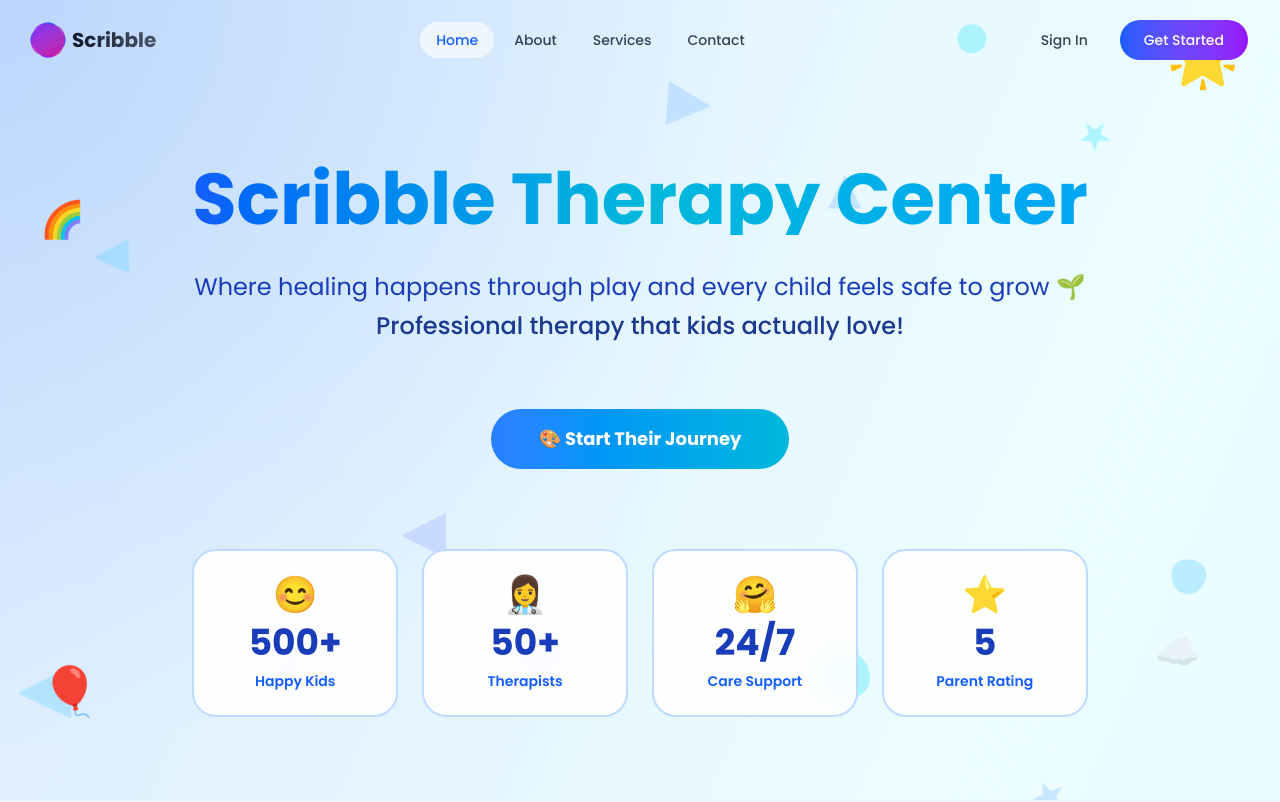
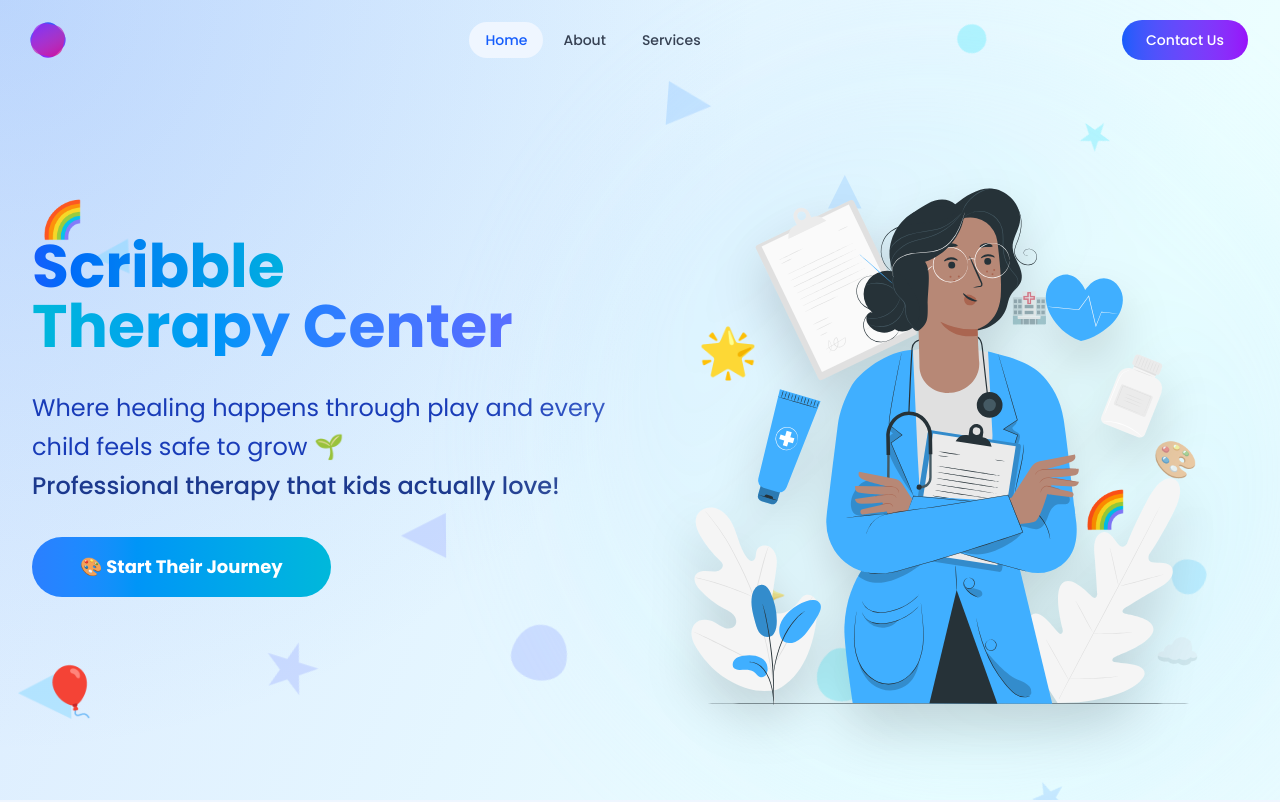
Before and after one commit to Kenneth14031129/Scribble-Website, a React (Vite) app: page / in a window 1280 px wide. Shown: the top 802 px of the page. Built offline with nearby package versions, Linux system fonts and the light colour scheme.

Commit message:
Enhance homepage and header

```diff
--- a/src/components/Header.jsx
+++ b/src/components/Header.jsx
@@ -18,7 +18,6 @@ const Header = () => {
     { path: "/", label: "Home" },
     { path: "/about", label: "About" },
     { path: "/services", label: "Services" },
-    { path: "/contact", label: "Contact" },
   ];
 
   return (
@@ -36,9 +35,6 @@ const Header = () => {
               <div className="w-8 h-8 bg-gradient-to-br from-blue-600 to-purple-600 rounded-xl rotate-45 group-hover:rotate-[50deg] transition-transform duration-300"></div>
               <div className="absolute inset-0 w-8 h-8 bg-gradient-to-br from-purple-600 to-pink-600 rounded-xl rotate-12 group-hover:rotate-[15deg] transition-transform duration-300 opacity-70"></div>
             </div>
-            <span className="text-xl font-bold bg-gradient-to-r from-gray-900 to-gray-600 bg-clip-text text-transparent">
-              Scribble
-            </span>
           </Link>
 
           <div className="hidden md:flex items-center space-x-1">
@@ -65,11 +61,8 @@ const Header = () => {
           </div>
 
           <div className="hidden md:flex items-center space-x-4">
-            <button className="px-4 py-2 text-sm font-medium text-gray-700 hover:text-blue-600 transition-colors duration-300">
-              Sign In
-            </button>
             <button className="group relative px-6 py-2.5 bg-gradient-to-r from-blue-600 to-purple-600 text-white text-sm font-medium rounded-full hover:from-blue-700 hover:to-purple-700 transition-all duration-300 transform hover:scale-105 hover:shadow-lg">
-              <span className="relative z-10">Get Started</span>
+              <span className="relative z-10">Contact Us</span>
               <div className="absolute inset-0 bg-gradient-to-r from-purple-600 to-pink-600 rounded-full opacity-0 group-hover:opacity-100 transition-opacity duration-300"></div>
             </button>
           </div>
@@ -121,11 +114,8 @@ const Header = () => {
             );
           })}
           <div className="pt-4 border-t border-gray-200 space-y-3">
-            <button className="w-full px-4 py-3 text-base font-medium text-gray-700 bg-gray-50 rounded-xl hover:bg-gray-100 transition-colors duration-300">
-              Sign In
-            </button>
             <button className="w-full px-4 py-3 bg-gradient-to-r from-blue-600 to-purple-600 text-white text-base font-medium rounded-xl hover:from-blue-700 hover:to-purple-700 transition-all duration-300">
-              Get Started
+              Contact Us
             </button>
           </div>
         </div>
--- a/src/pages/Home.jsx
+++ b/src/pages/Home.jsx
@@ -3,12 +3,13 @@ import { Link } from "react-router-dom";
 import SafeSvg from "../assets/Safe.svg";
 import FunSvg from "../assets/Fun.svg";
 import ExpertSvg from "../assets/Expert.svg";
+import DoctorSvg from "../assets/Doctor.svg";
 import CardSwap, { Card } from "../CardSwap/CardSwap";
 
 const Home = () => {
   const [isVisible, setIsVisible] = useState(false);
   const [mousePosition, setMousePosition] = useState({ x: 0, y: 0 });
-  const [scrollY, setScrollY] = useState(0);
+  const [setScrollY] = useState(0);
   const [floatingElements, setFloatingElements] = useState([]);
   const heroRef = useRef(null);
   const featuresRef = useRef(null);
@@ -49,13 +50,6 @@ const Home = () => {
       window.removeEventListener("scroll", handleScroll);
     };
   }, []);
-
-  const stats = [
-    { number: "500+", label: "Happy Kids", emoji: "😊" },
-    { number: "50+", label: "Therapists", emoji: "👩‍⚕️" },
-    { number: "24/7", label: "Care Support", emoji: "🤗" },
-    { number: "5", label: "Parent Rating", emoji: "⭐" },
-  ];
 
   const features = [
     {
@@ -249,12 +243,6 @@ const Home = () => {
 
           {/* Additional decorative elements */}
           <div
-            className="absolute top-10 right-10 text-6xl animate-bounce"
-            style={{ animationDuration: "3s" }}
-          >
-            🌟
-          </div>
-          <div
             className="absolute top-1/4 left-10 text-4xl animate-pulse"
             style={{ animationDuration: "2s" }}
           >
@@ -274,7 +262,11 @@ const Home = () => {
           </div>
         </div>
 
-        <div className="relative z-10 text-center px-4 sm:px-6 lg:px-8 max-w-6xl mx-auto">
+        <div className="relative z-10 px-4 sm:px-6 lg:px-8 max-w-7xl mx-auto">
+          {/* Two-column layout: Text on left, Doctor SVG on right */}
+          <div className="grid lg:grid-cols-2 gap-16 items-center min-h-[calc(100vh-160px)]">
+            {/* Left side: Text content */}
+            <div className="space-y-8 text-center lg:text-left">
               {/* Kid-Friendly Main Headline */}
               <div
                 className={`transition-all duration-1000 delay-300 ${
@@ -283,9 +275,12 @@ const Home = () => {
                     : "opacity-0 translate-y-8"
                 }`}
               >
-            <h1 className="text-5xl md:text-7xl lg:text-7xl font-black leading-none mb-8">
+                <h1 className="text-3xl md:text-5xl lg:text-6xl font-black leading-none mb-8">
                   <span className="block bg-gradient-to-r from-blue-600 via-cyan-500 to-sky-500 bg-clip-text text-transparent">
-                Scribble Therapy Center
+                    Scribble
+                  </span>
+                  <span className="block bg-gradient-to-r from-cyan-500 via-blue-500 to-indigo-500 bg-clip-text text-transparent">
+                    Therapy Center
                   </span>
                 </h1>
               </div>
@@ -298,9 +293,9 @@ const Home = () => {
                     : "opacity-0 translate-y-8"
                 }`}
               >
-            <p className="text-xl md:text-2xl text-blue-800 max-w-4xl mx-auto leading-relaxed mb-16">
-              Where healing happens through play and every child feels safe to
-              grow 🌱
+                <p className="text-xl md:text-2xl text-blue-800 leading-relaxed mb-8">
+                  Where healing happens through play and every child feels safe
+                  to grow 🌱
                   <br className="hidden md:block" />
                   <span className="text-blue-900 font-medium">
                     Professional therapy that kids actually love!
@@ -310,7 +305,7 @@ const Home = () => {
 
               {/* Fun CTA Buttons */}
               <div
-            className={`flex flex-col sm:flex-row items-center justify-center gap-6 mb-20 transition-all duration-1000 delay-700 ${
+                className={`flex flex-col sm:flex-row items-center lg:items-start justify-center lg:justify-start gap-6 mb-12 transition-all duration-1000 delay-700 ${
                   isVisible
                     ? "opacity-100 translate-y-0"
                     : "opacity-0 translate-y-8"
@@ -325,30 +320,100 @@ const Home = () => {
                   </span>
                 </Link>
               </div>
+            </div>
 
-          {/* Fun Stats with Emojis */}
+            {/* Right side: Doctor SVG */}
+            <div className="relative flex items-center justify-center lg:justify-end overflow-visible">
               <div
-            className={`grid grid-cols-2 md:grid-cols-4 gap-6 transition-all duration-1000 delay-900 ${
+                className={`transition-all duration-1000 delay-600 ${
                   isVisible
-                ? "opacity-100 translate-y-0"
-                : "opacity-0 translate-y-8"
+                    ? "opacity-100 translate-y-0 scale-100"
+                    : "opacity-0 translate-y-8 scale-95"
                 }`}
               >
-            {stats.map((stat, index) => (
+                <div className="relative">
+                  {/* Decorative background circle */}
                   <div
-                key={stat.label}
-                className="group p-6 bg-white/90 backdrop-blur-sm border-2 border-blue-200 rounded-3xl hover:border-blue-300 hover:shadow-xl transition-all duration-300 transform hover:-translate-y-2 hover:rotate-1"
-                style={{ animationDelay: `${index * 0.1}s` }}
+                    className="absolute inset-0 bg-gradient-to-br from-blue-200/30 via-cyan-100/20 to-sky-200/30 rounded-full blur-3xl animate-pulse"
+                    style={{
+                      width: "800px",
+                      height: "800px",
+                      left: "-100px",
+                      top: "-100px",
+                    }}
+                  ></div>
+
+                  {/* Doctor SVG - Force Large Size */}
+                  <img
+                    src={DoctorSvg}
+                    alt="Friendly Doctor"
+                    className="relative z-10 drop-shadow-2xl transform hover:scale-105 transition-transform duration-500"
+                    style={{
+                      width: "600px",
+                      height: "auto",
+                      minWidth: "600px",
+                    }}
+                  />
+
+                  {/* Floating elements around doctor */}
+                  <div
+                    className="absolute text-5xl animate-pulse"
+                    style={{
+                      bottom: "120px",
+                      left: "80px",
+                      animationDuration: "2s",
+                      animationDelay: "1s",
+                    }}
                   >
-                <div className="text-4xl mb-2">{stat.emoji}</div>
-                <div className="text-3xl md:text-4xl font-bold text-blue-800 mb-2">
-                  {stat.number}
+                    ✨
                   </div>
-                <div className="text-sm text-blue-600 font-semibold">
-                  {stat.label}
+                  <div
+                    className="absolute text-5xl animate-bounce"
+                    style={{
+                      top: "200px",
+                      left: "50px",
+                      animationDuration: "4s",
+                      animationDelay: "1.5s",
+                    }}
+                  >
+                    🌟
+                  </div>
+                  <div
+                    className="absolute text-4xl animate-pulse"
+                    style={{
+                      top: "300px",
+                      right: "50px",
+                      animationDuration: "3s",
+                      animationDelay: "2s",
+                    }}
+                  >
+                    🎨
+                  </div>
+                  <div
+                    className="absolute text-4xl animate-bounce"
+                    style={{
+                      bottom: "200px",
+                      right: "120px",
+                      animationDuration: "2.5s",
+                      animationDelay: "1.2s",
+                    }}
+                  >
+                    🌈
+                  </div>
+                  <div
+                    className="absolute text-3xl animate-pulse"
+                    style={{
+                      top: "150px",
+                      right: "200px",
+                      animationDuration: "3.5s",
+                      animationDelay: "0.8s",
+                    }}
+                  >
+                    🏥
                   </div>
                 </div>
-            ))}
+              </div>
+            </div>
           </div>
         </div>
       </section>
```
Lines whose indentation alone changed are shown as unchanged.
